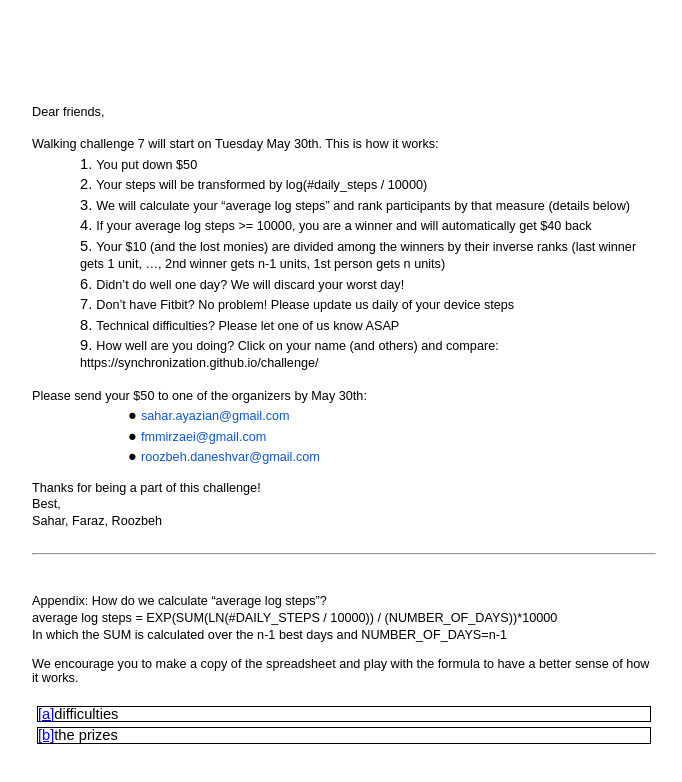
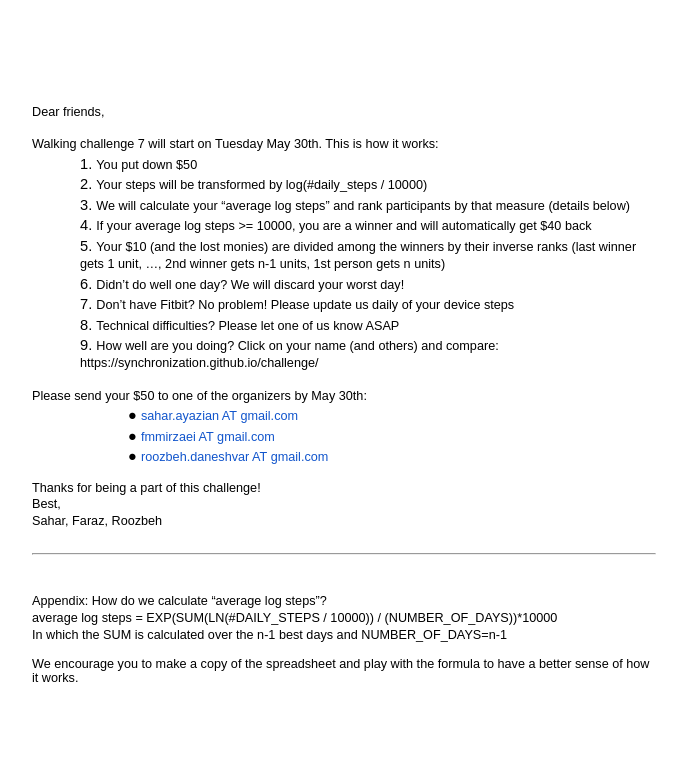
Before and after one commit to synchronization/synchronization..github.io, a plain HTML site: page index.html in a window 1280 px wide. Shown: the whole page, without its empty margins (72-754 px from the left). Drawn offline with Linux system fonts and the light colour scheme.

Commit message:
Update index.html

```diff
--- a/index.html
+++ b/index.html
@@ -625,9 +625,9 @@
     <p class="c3 c11"><span class="c2"></span></p>
     <p class="c3"><span class="c2">Please send your $50 to one of the organizers by May 30th:</span></p>
     <ul class="c8 lst-kix_si2qc0g0gj9w-0">
-        <li class="c3 c4"><span class="c9 c5">sahar.ayazian@gmail.com</span></li>
-        <li class="c3 c4"><span class="c9 c5">fmmirzaei@gmail.com</span></li>
-        <li class="c3 c4"><span class="c5 c9">roozbeh.daneshvar@gmail.com</span></li>
+        <li class="c3 c4"><span class="c9 c5">sahar.ayazian AT gmail.com</span></li>
+        <li class="c3 c4"><span class="c9 c5">fmmirzaei AT gmail.com</span></li>
+        <li class="c3 c4"><span class="c5 c9">roozbeh.daneshvar AT gmail.com</span></li>
     </ul>
     <p class="c6"><span class="c2"></span></p>
     <p class="c10"><span class="c2">Thanks for being a part of this challenge!</span></p>
@@ -643,12 +643,6 @@
     <p class="c6"><span class="c2"></span></p>
     <p class="c10"><span class="c2">We encourage you to make a copy of the spreadsheet and play with the formula to have a better sense of how it works.</span></p>
     <p class="c6"><span class="c0"></span></p>
-    <div class="c16">
-        <p class="c15"><a href="#cmnt_ref1" id="cmnt1">[a]</a><span class="c0">difficulties</span></p>
-    </div>
-    <div class="c16">
-        <p class="c15"><a href="#cmnt_ref2" id="cmnt2">[b]</a><span class="c0">the prizes</span></p>
-    </div>
 </body>
 
 </html>
```
